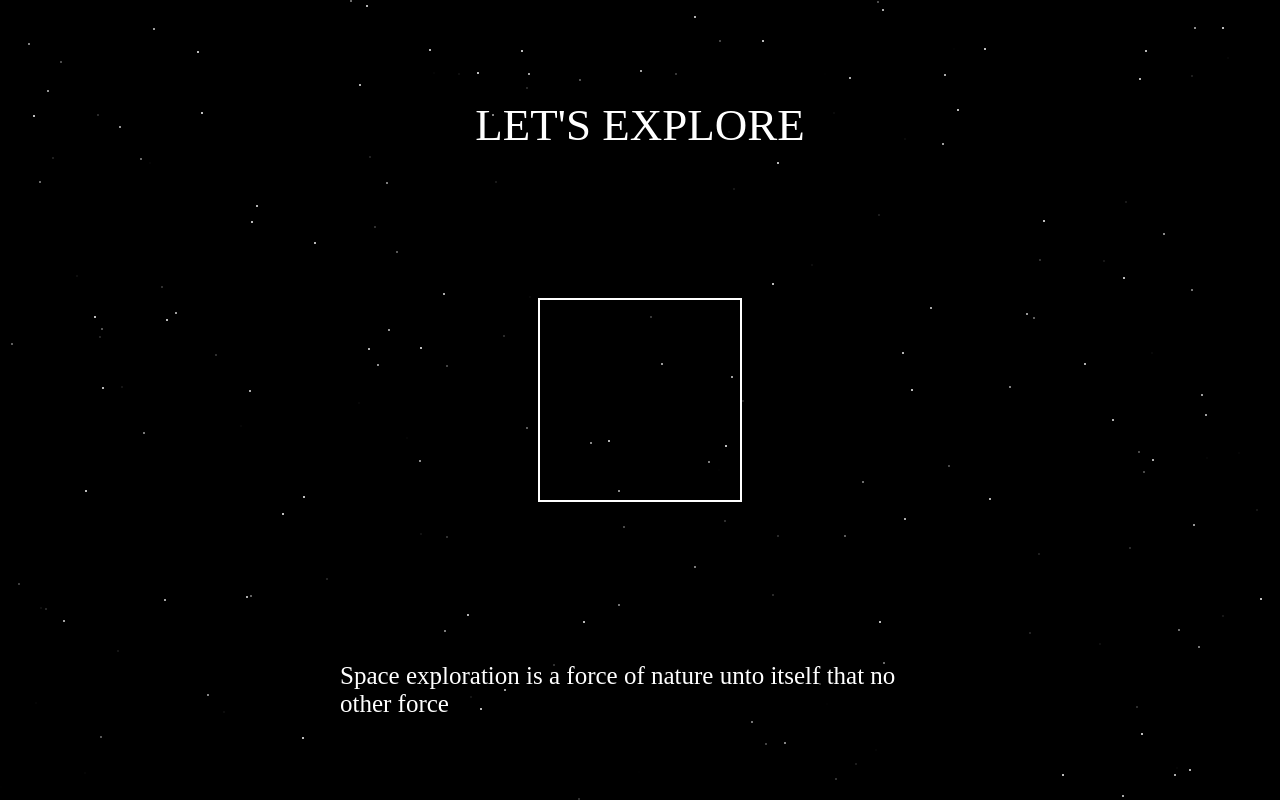
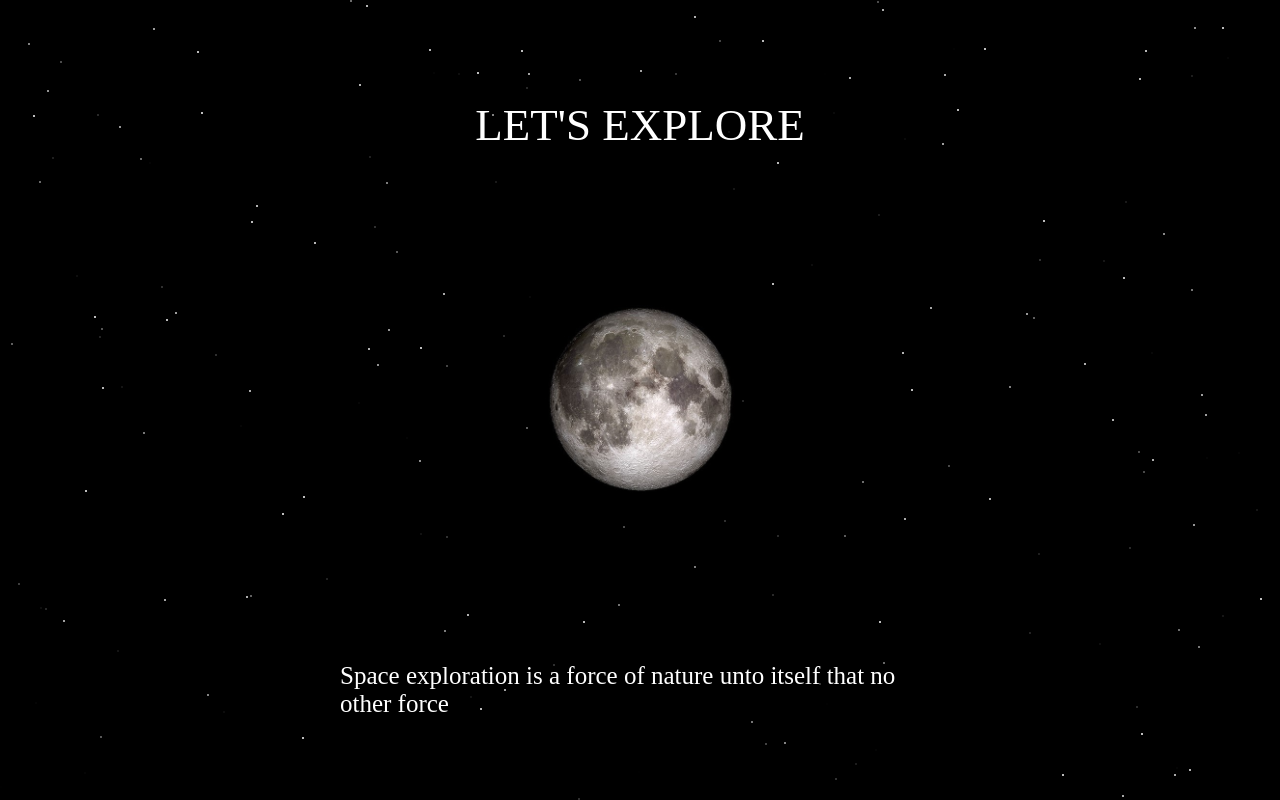
Before and after one commit to dynamo-1703/Space_Exploration, a plain HTML site: page Space_Exploration.html in a window 1280 px wide. Drawn offline with Linux system fonts and the light colour scheme.

Commit message:
moon animation

```diff
--- a/style/layout.css
+++ b/style/layout.css
@@ -75,8 +75,29 @@ body {
 }
 
 .moon{
-    width:200px;
-    height: 200px;
-    border: 2px solid white;
+    width:190px;
+    height: 190px;
+    background:
+            url(../images/full\ moon.jpg);
+    background-size:auto 100%;
+    border-radius: 30%;
+}
 
+.moon{
+    background:
+            url(../images/full\ moon.jpg) 0 0;
+    background-size:auto 100%;
+    width: 190px;
+    background-blend-mode: multiply;
+    mask-size: auto 100%;
+    transition:.7s;
+    position: absolute;
 }
+.moon:hover{
+    background:
+            url(../images/moon-phases-2.jpg) -950px 0;
+    background-size:auto 100%;
+    width: 190px;
+    background-blend-mode: multiply;
+    mask-size: auto 100%;
+}
```
Also changed, not shown: images/full moon.jpg (added), images/moon-phases-2.jpg, images/sphere1.webp (deleted).
